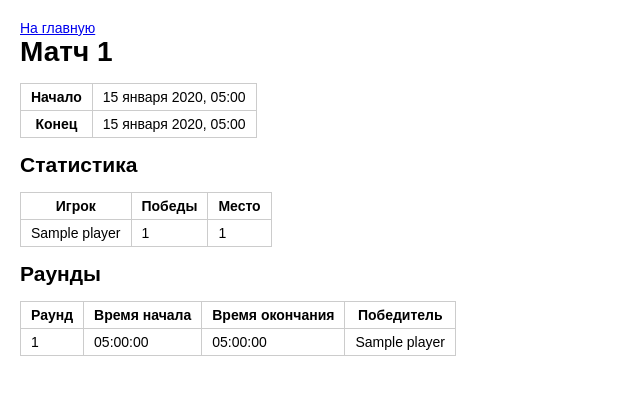
After one commit to wormer/funrun, a Django app: page /match/1/ in a window 1280 px wide. The commit adds this page. Shown: the top 395 px of the page, without its empty margins (0-640 px from the left). Run offline with Django 3.2, Linux system fonts and the light colour scheme; tables that the repository leaves empty hold one stand-in row (values such as "Sample post").

Commit message:
Игроки, Матчи, Раунды, Выходы

```diff
--- a/src/funrun/match/models.py
+++ b/src/funrun/match/models.py
@@ -1 +1,75 @@
-from django.db import models
+from django.core.urlresolvers import reverse
+from django.db import models, connection
+
+
+class Player(models.Model):
+	name = models.CharField('Имя', max_length=255)
+
+	class Meta:
+		verbose_name = 'Игрок'
+		verbose_name_plural = 'Игроки'
+		ordering = 'name',
+
+	def __str__(self):
+		return self.name
+
+
+class Match(models.Model):
+	players = models.ManyToManyField(Player, verbose_name='Игроки')
+	start_time = models.DateTimeField('Время начала', auto_now_add=True)
+	end_time = models.DateTimeField('Время окончания', null=True, blank=True)
+
+	class Meta:
+		verbose_name = 'Матч'
+		verbose_name_plural = 'Матчи'
+		ordering = '-start_time',
+
+	def __str__(self):
+		return 'Матч %d' % self.pk
+
+	def get_absolute_url(self):
+		return reverse('funrun.match.views.match', args=[self.pk])
+
+	def get_stats(self, exclude_winners=False):
+		sql = 'SELECT p.id, p.name, (SELECT count(*) FROM match_round r WHERE r.match_id=m.match_id AND r.winner_id=p.id) AS wins, l.place FROM match_player p JOIN match_match_players m ON m.player_id=p.id AND m.match_id=%s LEFT JOIN match_leave l ON l.match_id=m.match_id AND l.player_id=p.id'
+		if exclude_winners:
+			sql += ' WHERE l.id IS NULL'
+		sql += ' ORDER BY p.name'
+		cursor = connection.cursor()
+		cursor.execute(sql, [self.id])
+		return cursor.fetchall()
+
+class Round(models.Model):
+	match = models.ForeignKey(Match, verbose_name='Матч')
+	start_time = models.DateTimeField('Время начала', auto_now_add=True)
+	end_time = models.DateTimeField('Время окончания', null=True, blank=True)
+	winner = models.ForeignKey(Player, verbose_name='Победитель', null=True, blank=True)
+
+	class Meta:
+		verbose_name = 'Раунд'
+		verbose_name_plural = 'Раунды'
+		ordering = '-start_time',
+
+	def __str__(self):
+		return 'Матч %d раунд %d' % (self.match_id, self.get_number())
+
+	def get_number(self):
+		return self.match.round_set.filter(start_time__lt=self.start_time).count() + 1
+
+
+class Leave(models.Model):
+	time = models.DateTimeField('Время', auto_now_add=True)
+	match = models.ForeignKey(Match, verbose_name='Матч')
+	player = models.ForeignKey(Player, verbose_name='Игрок')
+	place = models.PositiveSmallIntegerField(u'Место')
+
+	class Meta:
+		verbose_name = 'Выход'
+		verbose_name_plural = 'Выходы'
+		ordering = '-match_id', '-time'
+
+	def __str__(self):
+		if self.place > 0:
+			return '%s получил %d место в матче %d' % (self.player, self.place, self.match_id)
+		else:
+			return '%s вышел из матча %d' % (self.player, self.match_id)
--- a/src/funrun/match/urls.py
+++ b/src/funrun/match/urls.py
@@ -5,4 +5,7 @@ from . import views
 
 urlpatterns = [
 	url(r'^$', views.index),
+	url(r'^match/$', views.start_match),
+	url(r'^match/(?P<match_id>\d+)/$', views.match),
+	url(r'^match/(?P<match_id>\d+)/round/$', views.round),
 ]
--- a/src/funrun/match/views.py
+++ b/src/funrun/match/views.py
@@ -1,5 +1,84 @@
-from django.shortcuts import render
+from django import forms
+from django.db.models import Count
+from django.shortcuts import render, get_object_or_404, redirect
+from django.utils import timezone
 
+from .models import Match
 
 def index(request):
 	return render(request, "match/index.html")
+
+
+def start_match(request):
+	match = Match.objects.create()
+	return redirect(match)
+
+
+class PlayersForm(forms.ModelForm):
+	class Meta:
+		model = Match
+		fields = 'players',
+
+
+def match(request, match_id):
+	match = get_object_or_404(Match, id=match_id)
+	players_form = None
+	if match.end_time is None:
+		players_form = PlayersForm(instance=match, data=request.POST or None)
+		if request.method == 'POST':
+			finish = request.POST.get('finish')
+			update = request.POST.get('update')
+			leave = request.POST.get('leave')
+			if update and players_form.is_valid():
+				players_form.save()
+			if leave:
+				player = match.players.get(id=leave)
+				stats = match.get_stats(exclude_winners=True)
+				max_wins = 0
+				player_wins = 0
+				for record in stats:
+					if record[0] == player.id:
+						player_wins = record[2]
+					if record[2] > max_wins:
+						max_wins = record[2]
+				if player_wins == max_wins:
+					place = match.leave_set.exclude(place=0).count() + 1
+				else:
+					place = 0
+				match.leave_set.create(player=player, place=place)
+				if len(match.get_stats(exclude_winners=True)) == 0:
+					finish = True
+			if finish:
+				if match.players.count() < 2:
+					match.delete()
+					return redirect(index)
+				else:
+					match.end_time = timezone.now()
+					match.save()
+			return redirect(match)
+	return render(request, "match/match.html", {
+		'match': match,
+		'players_form': players_form,
+	})
+
+
+def round(request, match_id):
+	match = get_object_or_404(Match, id=match_id)
+	if request.method == 'POST':
+		round = request.POST.get('round')
+		winner = request.POST.get('winner')
+		current_round = match.round_set.first()
+		if round == 'new':
+			new_round = match.round_set.create()
+			if match.round_set.filter(winner=None).count() > 1:
+				match.round_set.filter(winner=None).exclude(id=new_round.id).delete()
+		elif round == 'cancel':
+			current_round.winner = None
+			current_round.save()
+		elif round == 'delete':
+			current_round.delete()
+		if winner:
+			current_round.winner_id = winner
+			current_round.end_time = timezone.now()
+			current_round.save()
+	return redirect(match)
--- a/src/funrun/settings.py
+++ b/src/funrun/settings.py
@@ -39,7 +39,7 @@ WSGI_APPLICATION = 'funrun.wsgi.application'
 # Internationalization
 # https://docs.djangofunrun.com/en/1.8/topics/i18n/
 
-LANGUAGE_CODE = 'en-us'
+LANGUAGE_CODE = 'ru-ru'
 
 TIME_ZONE = 'America/New_York'
 
--- a/static/css/main.css
+++ b/static/css/main.css
@@ -1 +1,14 @@
 * { margin: 0; padding: 0; }
+
+body { font-family: Arial; font-size: 14px; }
+
+table { border-collapse: collapse; margin-bottom: 15px; }
+table td,
+table th { padding: 5px 10px; border: 1px solid #ccc; }
+
+h1 { margin-bottom: 15px; }
+h2 { margin-bottom: 15px; margin-top: 15px; }
+
+select[multiple=multiple] { min-height: 100px; }
+
+.content { padding: 20px; }
--- a/templates/base.html
+++ b/templates/base.html
@@ -4,5 +4,9 @@
 <head>
 	<link rel="stylesheet" href="{% static 'css/main.css' %}">
 </head>
-<body>{% block content %}{% endblock %}</body>
+<body>
+	<div class="content">
+		{% block content %}{% endblock %}
+	</div>
+</body>
 </html>
--- a/templates/match/index.html
+++ b/templates/match/index.html
@@ -2,4 +2,5 @@
 
 {% block content %}
 <h1>FUN RUN</h1>
+<a href="{% url 'funrun.match.views.start_match' %}">Начать новый матч</a>
 {% endblock %}
--- /dev/null
+++ b/templates/match/match.html
@@ -0,0 +1,131 @@
+{% extends "base.html" %}
+
+{% block content %}
+<a href="{% url 'funrun.match.views.index' %}">На главную</a>
+<h1>{{ match }}</h1>
+{% if match.end_time %}
+	<table>
+		<tr>
+			<th>Начало</th>
+			<td>{{ match.start_time|date:"d E Y, H:i" }}</td>
+		</tr>
+		<tr>
+			<th>Конец</th>
+			<td>{{ match.end_time|date:"d E Y, H:i" }}</td>
+		</tr>
+	</table>
+	<h2>Статистика</h2>
+	<table>
+		<tr>
+			<th>Игрок</th>
+			<th>Победы</th>
+			<th>Место</th>
+		</tr>
+		{% for player in match.get_stats %}
+			<tr>
+				<td>{{ player.1 }}</td>
+				<td>{{ player.2 }}</td>
+				<td>
+					{% if player.3 != None %}
+						{{ player.3|default:'-' }}
+					{% endif %}
+				</td>
+			</tr>
+		{% endfor %}
+	</table>
+	<h2>Раунды</h2>
+	<table>
+		<tr>
+			<th>Раунд</th>
+			<th>Время начала</th>
+			<th>Время окончания</th>
+			<th>Победитель</th>
+		</tr>
+		{% for round in match.round_set.all %}
+			<tr>
+				<td>{{ round.get_number }}</td>
+				<td>{{ round.start_time|date:"H:i:s" }}</td>
+				<td>{{ round.end_time|date:"H:i:s" }}</td>
+				<td>{{ round.winner }}</td>
+			</tr>
+		{% endfor %}
+	</table>
+{% else %}
+	<form action="{% url 'funrun.match.views.match' match.id %}" method="POST">{% csrf_token %}
+		<button type="submit" name="finish" value="match" onclick="if (!confirm('Нажмите ОК, если матч окончательно завершён')) return false;">Завершить матч</button>
+		<h2>Игроки</h2>
+		{{ players_form.as_p }}
+		<button type="submit" name="update" value="players">Сохранить изменения</button>
+		{% if match.players.count > 1 %}
+			<h2>Статистика</h2>
+			<table>
+				<tr>
+					<th>Игрок</th>
+					<th>Победы</th>
+					<th>Место</th>
+				</tr>
+				{% for player in match.get_stats %}
+					<tr>
+						<td>{{ player.1 }}</td>
+						<td>{{ player.2 }}</td>
+						<td>
+							{% if player.3 != None %}
+								{{ player.3|default:'-' }}
+							{% else %}
+								<button type="submit" name="leave" value="{{ player.0 }}" onclick="if (!confirm('Вы уверены, что {{ player.1 }} закончил игру?')) return false;">Закончил</button>
+							{% endif %}
+						</td>
+					</tr>
+				{% endfor %}
+			</table>
+		{% endif %}
+	</form>
+	{% if match.players.count > 1 %}
+		<form action="{% url 'funrun.match.views.round' match.id %}" method="POST">{% csrf_token %}
+			<h2>Раунды</h2>
+			<table>
+				<tr>
+					<th>Раунд</th>
+					<th>Время начала</th>
+					<th>Время окончания</th>
+					<th>Победитель</th>
+					<th>Исправить</th>
+				</tr>
+				<tr>
+					{% if match.round_set.count = 0 or match.round_set.all.0.winner %}
+						<td colspan="5">
+							<button type="submit" name="round" value="new">Новый раунд</button>
+						</td>
+					{% endif %}
+				</tr>
+				{% for round in match.round_set.all %}
+					<tr>
+						<td>{{ round.get_number }}</td>
+						<td>{{ round.start_time|date:"H:i:s" }}</td>
+						<td>{{ round.end_time|date:"H:i:s" }}</td>
+						<td>
+							{% if round.winner %}
+								{{ round.winner }}
+							{% else %}
+								{% for player in match.players.all %}
+									<button type="submit" name="winner" value="{{ player.id }}">{{ player }}</button>
+									<br />
+								{% endfor %}
+							{% endif %}
+						</td>
+						<td>
+							{% if forloop.counter == 1 %}
+								{% if round.winner %}
+									<button type="submit" name="round" value="cancel" onclick="if (!confirm('Точно нужно отменить победу {{ round.winner }} в раунде {{ round.get_number }}?')) return false;">Отменить</button>
+								{% else %}
+									<button type="submit" name="round" value="delete" onclick="if (!confirm('Действительно удалить раунд {{ round.get_number }}?')) return false;">Удалить</button>
+								{% endif %}
+							{% endif %}
+						</td>
+					</tr>
+				{% endfor %}
+			</table>
+		</form>
+	{% endif %}
+{% endif %}
+{% endblock %}
```
Also changed, not shown: src/funrun/match/admin.py (+21 -0 lines), src/funrun/match/migrations/0001_initial.py (added), src/funrun/match/migrations/__init__.py (added).
